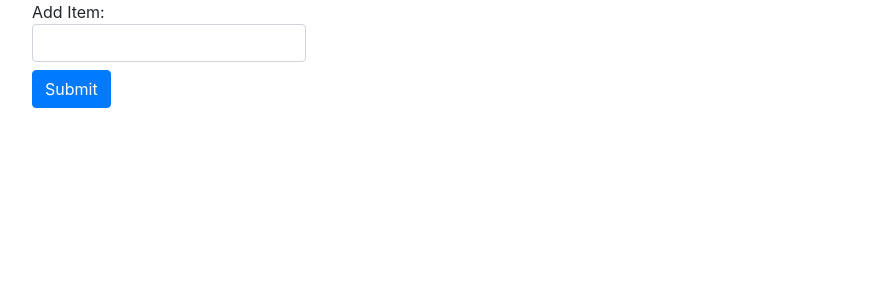
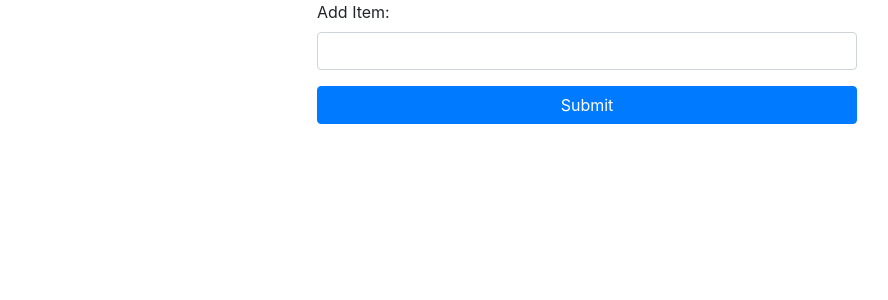
Before and after one commit to fuadajip/mern-stack, a React (Create React App) app in the folder frontend/: page /add in a window 1280 px wide. Shown: the top 300 px of the page, without its empty margins (53-941 px from the left). Built offline with nearby package versions, Linux system fonts and the light colour scheme.

Commit message:
Add delete functionality

```diff
--- a/frontend/src/components/AddItem.js
+++ b/frontend/src/components/AddItem.js
@@ -24,14 +24,17 @@ class AddItem extends React.Component {
     render () {
         return(
             <div className="container">
-                <form onSubmit={this.handleSubmit}>
-                    <label>
-                    Add Item:
-                    <input type="text" value={this.state.value} onChange={this.handleChange} className="form-control"/>
-                    </label>
-                    <br/>
-                    <input type="submit" value="Submit" className="btn btn-primary"/>
-                </form>
+                <div className="row">
+                    <div className="col-md-6 offset-md-3">
+                        <form onSubmit={this.handleSubmit}>
+                            <div className="form-group">
+                                <label> Add Item:   </label>
+                                <input type="text" value={this.state.value} onChange={this.handleChange} className="form-control"/>
+                            </div>
+                            <input type="submit" value="Submit" className="btn btn-primary btn-block"/>
+                        </form>
+                    </div>
+                </div>
             </div>
         )
     }
--- a/frontend/src/components/IndexItem.js
+++ b/frontend/src/components/IndexItem.js
@@ -1,4 +1,5 @@
 import React from 'react';
+import {Link} from 'react-router-dom';
 import axios from 'axios';
 
 import ItemService from './ItemService';
@@ -36,12 +37,14 @@ class IndexItem extends React.Component {
     render(){
         return (
             <div className="container">
+                <Link to={"/add"} className="btn btn-primary float-right">Add</Link>
                 <table className="table table-striped">
                     <thead>
                         <tr>
                             <td>No</td>
                             <td>Name</td>
-                            <td>Action</td>
+                            <td>Edit</td>
+                            <td>Delete</td>
                         </tr>
                     </thead>
                     <tbody>
--- a/frontend/src/components/ItemService.js
+++ b/frontend/src/components/ItemService.js
@@ -22,6 +22,12 @@ class ItemService {
             }))
             .catch(err => console.log(err))
     }
+
+    deleteData(id){
+        axios.get('http://localhost:3020/items/delete/' + id)
+        .then(console.log('Deleted'))
+        .catch(err => {console.log(err)});
+     }
 }
 
 export default ItemService;
--- a/frontend/src/components/TableRow.js
+++ b/frontend/src/components/TableRow.js
@@ -1,16 +1,33 @@
 import React from 'react';
 import {Link} from 'react-router-dom';
+import ItemService from './ItemService';
 
 class TableRow extends React.Component {
+    constructor(props) {
+        super(props);
+        this.addItemService = new ItemService();
+        this.handleSubmit = this.handleSubmit.bind(this);
+    }
+
+    handleSubmit(event) {
+      event.preventDefault();
+      this.addItemService.deleteData(this.props.obj._id);
+      window.location.reload();
+    }
+
     render(){
         return (
             <tr>
                 <td>{this.props.obj._id}</td>
                 <td>{this.props.obj.item}</td>
                 <td>
-                <Link to={"/edit/"+this.props.obj._id} className="btn btn-primary">Edit</Link>
-                <button className="btn btn-danger">Delete</button>
+                <Link to={"/edit/"+this.props.obj._id} className="btn btn-warning btn-block">Edit</Link></td>
+                <td>
+                <form onSubmit={this.handleSubmit}>
+                    <input type="submit" value="Delete" className="btn btn-danger btn-block"/>
+                </form>
                 </td>
+
             </tr>
         )
     }
```
